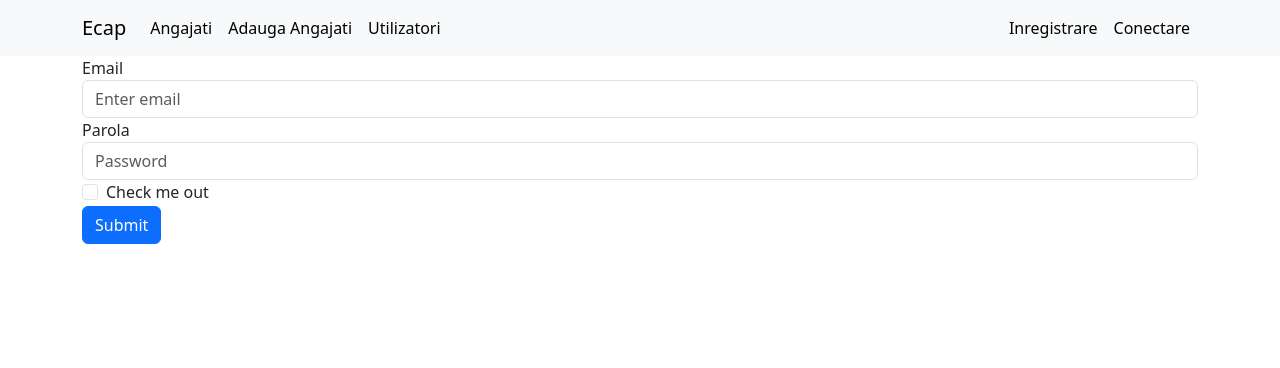
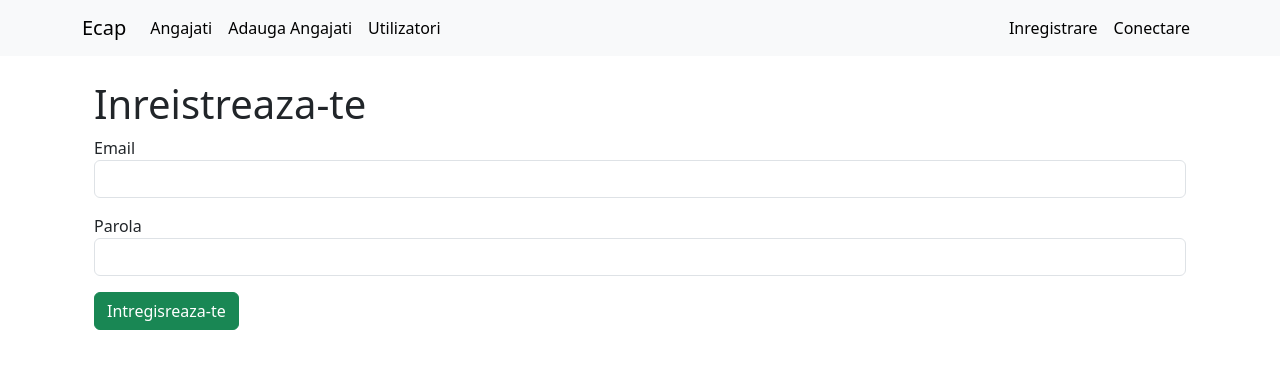
Before and after one commit to Olar-Alex-Student/Fullstack-UI-1, an Angular app in the folder FullStack.UI/: page /login in a window 1280 px wide. Shown: the top 368 px of the page. Built offline with nearby package versions, Linux system fonts and the light colour scheme.

Commit message:
Implementat optiunea de autentificare

```diff
--- a/FullStack.UI/src/app/components/auth/login/login.component.html
+++ b/FullStack.UI/src/app/components/auth/login/login.component.html
@@ -1,21 +1,40 @@
-<div class="container">
-    <form>
+<!-- Container Pagina Angajati -->
+<div class="container p-4">
 
-        <div class="form-group">
-            <label for="exampleInputEmail1">Email</label>
-            <input type="email" class="form-control" id="exampleInputEmail1" aria-describedby="emailHelp" placeholder="Enter email">
+    <!-- H1 Titlu Pagina -->
+    <h1>
+        Inreistreaza-te
+    </h1>
+
+    <!-- Formular Inscriere -->
+    <form #form="ngForm" (ngSubmit)="login()">
+
+        <!-- Label Email -->
+        <div class="form-group mb-3">
+            <label for="email">Email</label>
+            <input
+                type="email"
+                class="form-control"
+                id="email"
+                aria-describedby="emailHelp"
+                name="email"
+                [(ngModel)] = "userIdRequest.email"
+            >
         </div>
 
-        <div class="form-group">
-            <label for="exampleInputPassword1">Parola</label>
-            <input type="password" class="form-control" id="exampleInputPassword1" placeholder="Password">
+        <!-- Label Parola -->
+        <div class="form-group mb-3">
+            <label for="password">Parola</label>
+            <input
+                type="password"
+                class="form-control"
+                id="password"
+                name="password"
+                [(ngModel)] = "userIdRequest.password"
+            >
         </div>
 
-        <div class="form-check">
-            <input type="checkbox" class="form-check-input" id="exampleCheck1">
-            <label class="form-check-label" for="exampleCheck1">Check me out</label>
-        </div>
-
-        <button type="submit" class="btn btn-primary">Submit</button>
+        <!-- Buton Inregistrare -->
+        <button type="submit" class="btn btn-success">Intregisreaza-te</button>
     </form>
 </div>
--- a/FullStack.UI/src/app/components/auth/login/login.component.ts
+++ b/FullStack.UI/src/app/components/auth/login/login.component.ts
@@ -1,10 +1,53 @@
-import { Component } from '@angular/core';
+import { Component, OnInit } from '@angular/core';
+import { User } from 'src/app/models/user.model';
+import { Router } from '@angular/router';
+import { UsersService } from 'src/app/services/users.service';
+import { NgModel, NgForm } from '@angular/forms';
 
 @Component({
   selector: 'app-login',
   templateUrl: './login.component.html',
   styleUrls: ['./login.component.css']
 })
-export class LoginComponent {
+export class LoginComponent implements OnInit {
 
+  userIdRequest: User= {
+
+    // Definirea parametrior stadard pentru un utilzator
+    id: "",
+    name: "",
+    email: "",
+    password: "",
+};
+
+  //
+  constructor(private userService: UsersService, private router: Router) {
+  }
+
+  //
+  ngOnInit(): void {
+
+  }
+
+  //
+  login () {
+    this.userService.getUserId(this.userIdRequest)
+    .subscribe({
+      next: (response) => {
+
+        // Afisarea rezultat in consola
+        console.log(response)
+
+        // Redirectionare pe pagina principala
+        this.router.navigate([""])
+      },
+      error: (response) => {
+
+        // Afisarea eroare in conola
+        console.log(response)
+        console.log(this.userIdRequest.email)
+        console.log(this.userIdRequest.password)
+      }
+    })
+  }
 }
--- a/FullStack.UI/src/app/components/auth/register/register.component.html
+++ b/FullStack.UI/src/app/components/auth/register/register.component.html
@@ -7,7 +7,7 @@
     </h1>
 
     <!-- Formular Inscriere -->
-    <form #form="ngForm" (ngSubmit)="addUser()">
+    <form #form="ngForm" (ngSubmit)="register()">
 
         <!-- Label Nume -->
         <div class="mb-3">
--- a/FullStack.UI/src/app/components/auth/register/register.component.ts
+++ b/FullStack.UI/src/app/components/auth/register/register.component.ts
@@ -31,7 +31,7 @@ export class RegisterComponent implements OnInit {
   }
 
   // Adaugare Utilizator
-  addUser() {
+  register() {
     // Post catre API la noul utilizator
     this.userService.addNewUser(this.addUserRequest)
     .subscribe({
--- a/FullStack.UI/src/app/services/users.service.ts
+++ b/FullStack.UI/src/app/services/users.service.ts
@@ -50,4 +50,14 @@ export class UsersService {
     //
     return this.http.delete<User>(this.baseApiURL + "/api/Users/" + id)
   }
+
+  getUserId(userIdRequest: User): Observable<User> {
+
+    //
+    return this.http.get<User>(this.baseApiURL + "/api/Users/" + "login",
+    {params: {
+      "email": userIdRequest.email,
+      "password": userIdRequest.password
+    }})
+  }
 }
```
